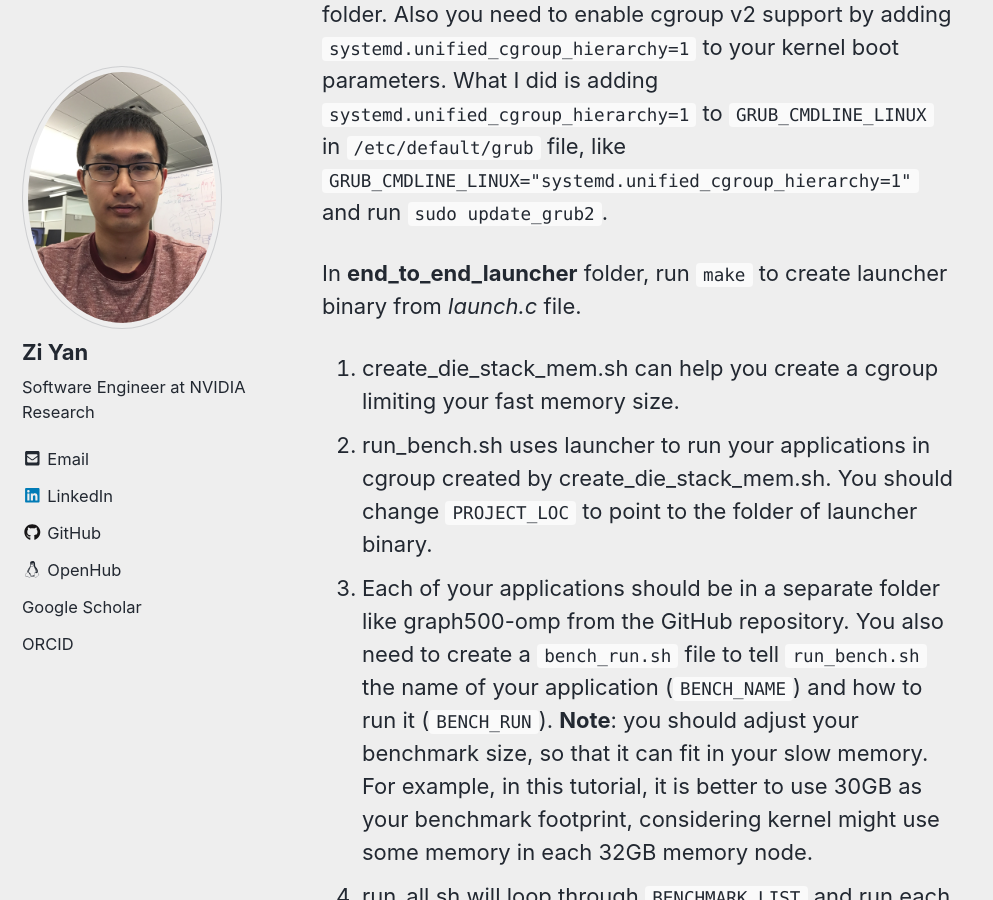
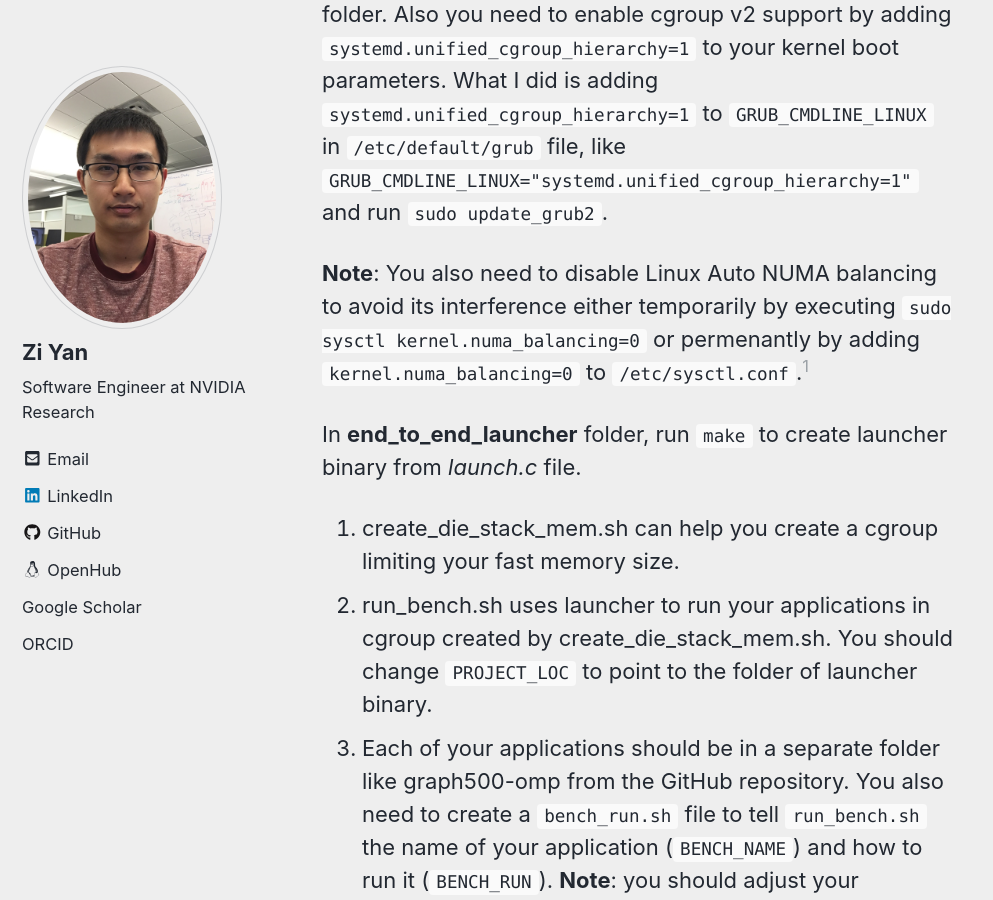
Before and after one commit to x-y-z/x-y-z.github.io, a Jekyll site: the page built from _blog/2019-01-27-nimble-page-management.md, in a window 1280 px wide and 900 px high, scrolled down 5460 px. Shown: the whole window, without its empty margins (0-993 px from the left). Built offline with Jekyll 4.4.1, drawn with Linux system fonts in a browser that asks for light colours; cached includes are drawn as plain includes; comment, search, counter and statistics services are not loaded; a style sheet for code colours, icons or effects is not loaded; some of the changed text lies outside the part shown.

Commit message:
nimble page management: disable Linux auto numa balancing.
Signed-off-by: Zi Yan <zi.yan@normal.zone>

```diff
--- a/_blog/2019-01-27-nimble-page-management.md
+++ b/_blog/2019-01-27-nimble-page-management.md
@@ -96,6 +96,10 @@ With these numbers, you should be able to get detail breakdown of Linux page mig
 
 To launch benchmarks for end-to-end results, you will need the scripts and the launcher from **end_to_end_launcher** folder. Also you need to enable cgroup v2 support by adding `systemd.unified_cgroup_hierarchy=1` to your kernel boot parameters. What I did is adding `systemd.unified_cgroup_hierarchy=1` to `GRUB_CMDLINE_LINUX` in `/etc/default/grub` file, like `GRUB_CMDLINE_LINUX="systemd.unified_cgroup_hierarchy=1"` and run `sudo update_grub2`.
 
+**Note**: You also need to disable Linux Auto NUMA balancing to avoid its interference either temporarily by executing `sudo sysctl kernel.numa_balancing=0` or permenantly by adding `kernel.numa_balancing=0` to `/etc/sysctl.conf`.[^1]
+
+[^1]: Jiaolin Luo's questions reminded me of this important setup. Thanks Jiaolin.
+
 In **end_to_end_launcher** folder, run `make` to create launcher binary from *launch.c* file.
 
 1. create_die_stack_mem.sh can help you create a cgroup limiting your fast memory size.
```
